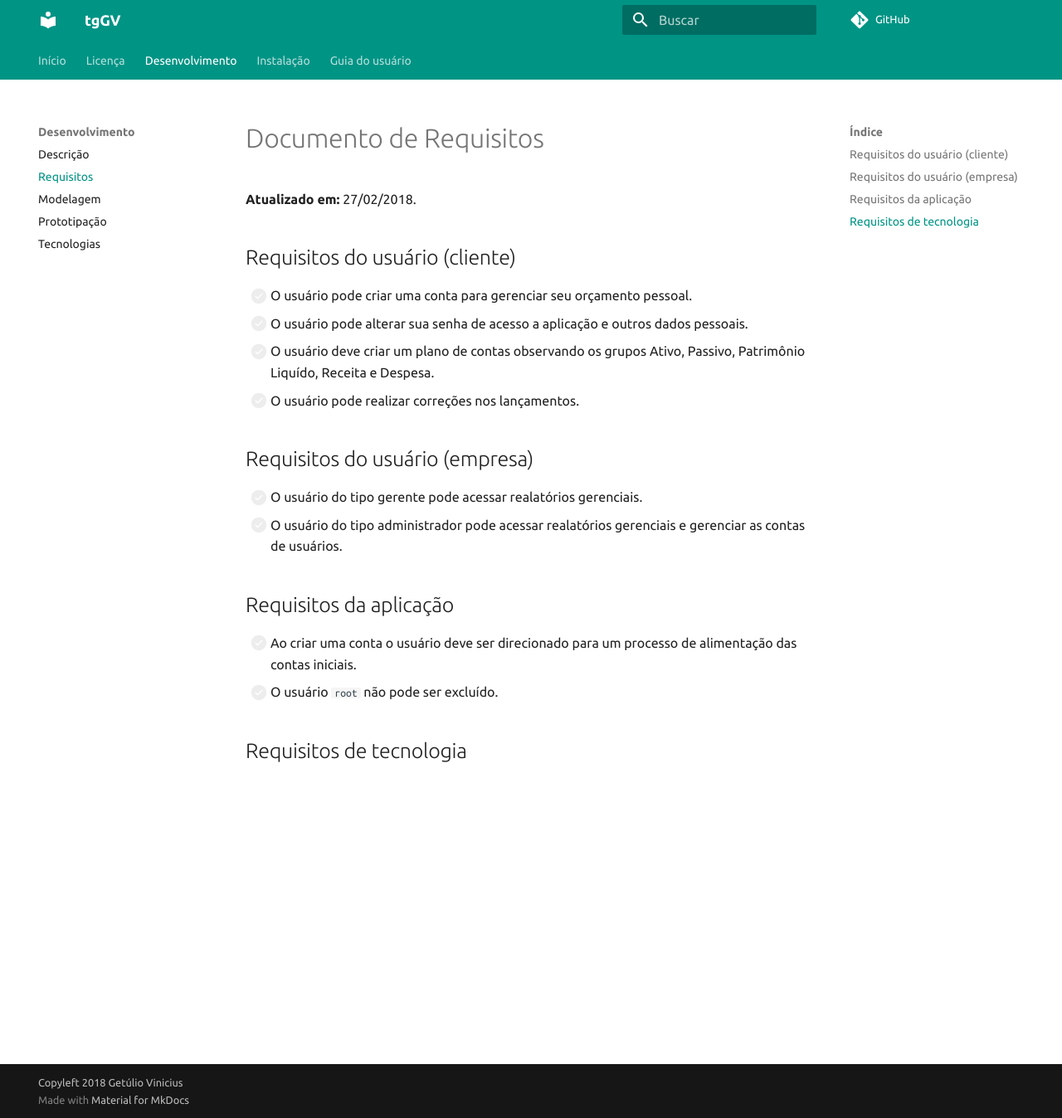
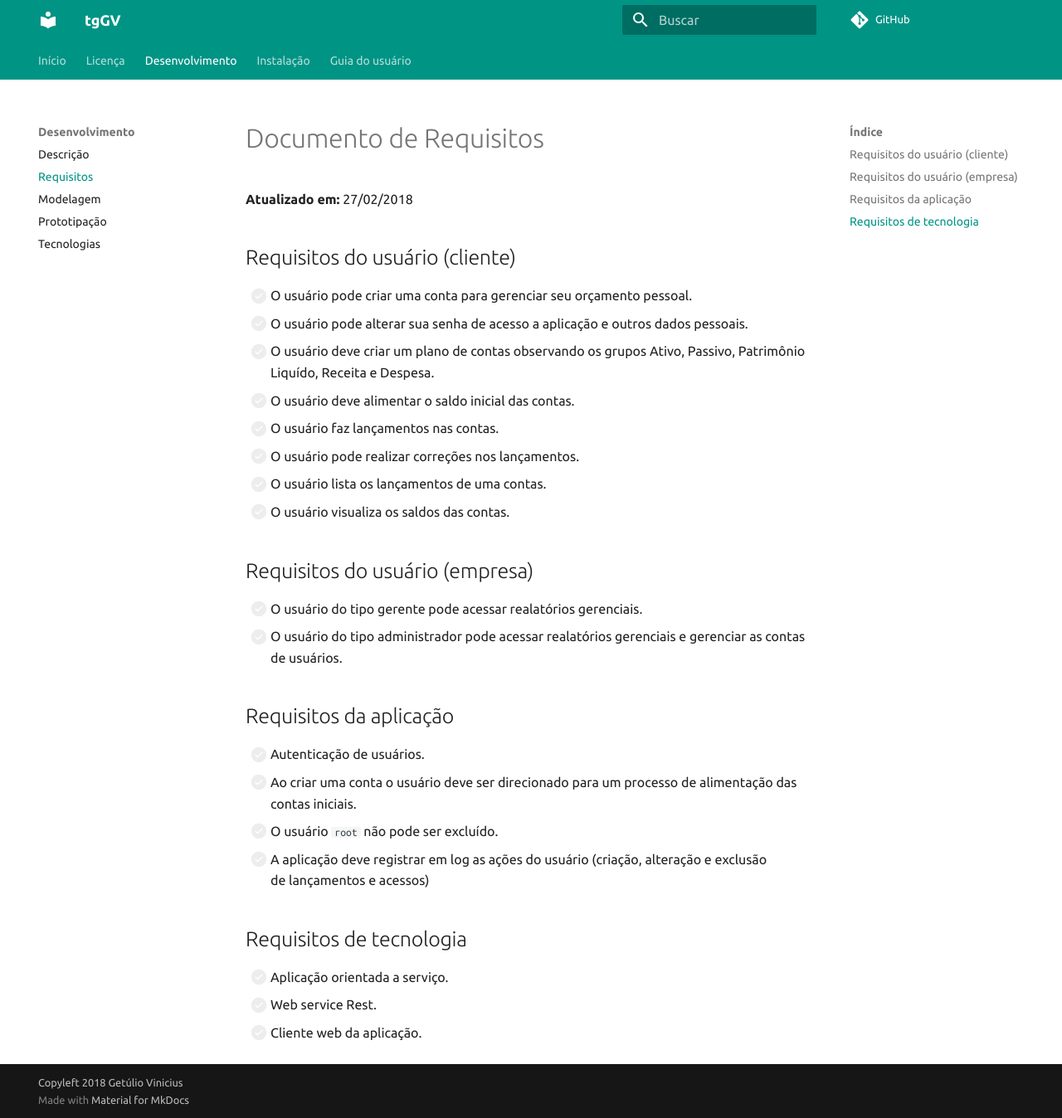
Before and after one commit to getuliovinicius/trabalho.graduacao, an MkDocs documentation site: the page built from docs/mds/doc-desenvolvimento/1-requisitos.md, in a window 1280 px wide and 1348 px high. Shown: the whole window at 83% size. Built offline with MkDocs 1.6.1 and Material for MkDocs 9.7.7, drawn with Linux system fonts in a browser that asks for light colours; comment, search, counter and statistics services are not loaded; old or Windows-style settings are respelled for this version of MkDocs.

Commit message:
Docs - requisitos

```diff
--- a/docs/mds/doc-desenvolvimento/1-requisitos.md
+++ b/docs/mds/doc-desenvolvimento/1-requisitos.md
@@ -1,14 +1,18 @@
 Documento de Requisitos
 =======================
 
-**Atualizado em:** 27/02/2018.
+**Atualizado em:** 27/02/2018
 
 ## Requisitos do usuário (cliente)
 
 - [ ] O usuário pode criar uma conta para gerenciar seu orçamento pessoal.
 - [ ] O usuário pode alterar sua senha de acesso a aplicação e outros dados pessoais.
 - [ ] O usuário deve criar um plano de contas observando os grupos Ativo, Passivo, Patrimônio Liquído, Receita e Despesa.
+- [ ] O usuário deve alimentar o saldo inicial das contas.
+- [ ] O usuário faz lançamentos nas contas.
 - [ ] O usuário pode realizar correções nos lançamentos.
+- [ ] O usuário lista os lançamentos de uma contas.
+- [ ] O usuário visualiza os saldos das contas.
 
 ## Requisitos do usuário (empresa)
 
@@ -17,7 +21,14 @@ Documento de Requisitos
 
 ## Requisitos da aplicação
 
+- [ ] Autenticação de usuários.
 - [ ] Ao criar uma conta o usuário deve ser direcionado para um processo de alimentação das contas iniciais.
 - [ ] O usuário `root` não pode ser excluído.
+- [ ] A aplicação deve registrar em log as ações do usuário (criação, alteração e exclusão
+de lançamentos e acessos)
 
 ## Requisitos de tecnologia
+
+- [ ] Aplicação orientada a serviço.
+- [ ] Web service Rest.
+- [ ] Cliente web da aplicação.
```
